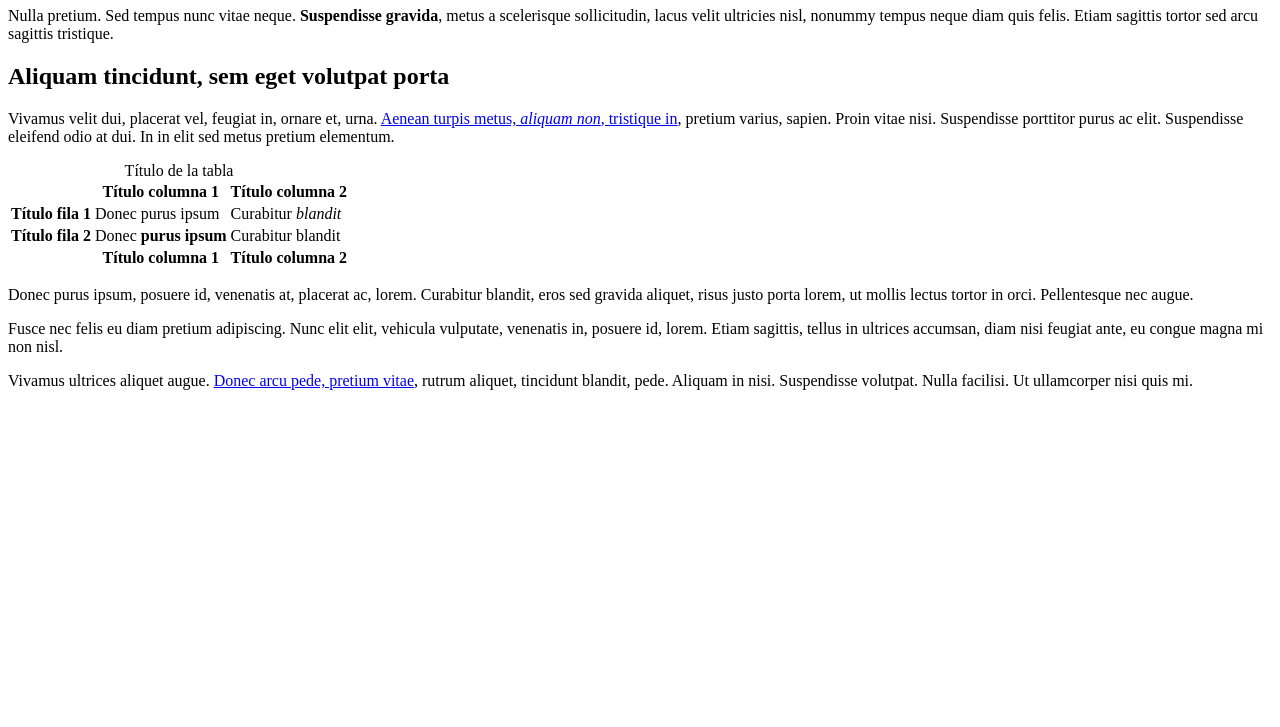
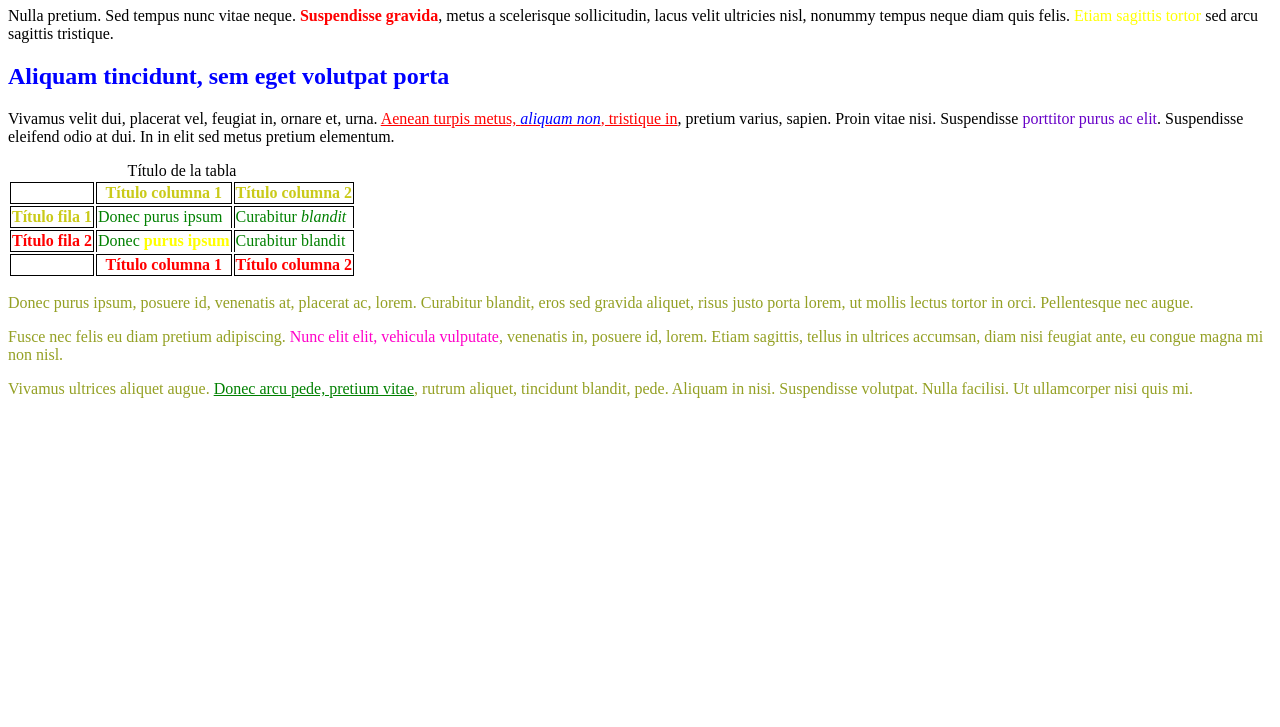
Before and after one commit to ChiniMarquez/EGG--html, a plain HTML site: page Ejercicio 10/index.html in a window 1280 px wide. Shown: the part 73-800 px from the top of the page. Drawn offline with Linux system fonts and the light colour scheme.

Commit message:
ejercicio 10

```diff
--- a/Ejercicio 10/css/estilos.css
+++ b/Ejercicio 10/css/estilos.css
@@ -0,0 +1,68 @@
+h1 {
+    color: teal;
+    text-align: left;
+}
+
+strong {
+    color: red;
+}
+
+span.destacado {
+    color: yellow;
+}
+
+h2 {
+    color: blue;
+}
+
+a {
+    color: red;
+}
+
+em {
+    color: blue;
+}
+
+span.especial {
+    color: rgb(103, 0, 199);
+}
+
+th.especial {
+    color: rgb(202, 202, 25);
+}
+
+th {
+    color: red;
+    border: 1px solid black;
+}
+
+td {
+    color: green;
+    border: 1px solid black;
+    border-bottom: none;
+}
+
+table {
+    border-style: 1px solid black;
+    border-bottom: none;
+}
+
+div#adicional {
+    color: rgb(148, 160, 36);
+}
+
+span#especial {
+    color: rgb(255, 0, 200);
+}
+
+div#adicional a {
+    color: green;
+}
+
+tr em {
+    color: green;
+}
+
+tr strong {
+    color: yellow;
+}
--- a/Ejercicio 10/index.html
+++ b/Ejercicio 10/index.html
@@ -1,6 +1,6 @@
 <!DOCTYPE html PUBLIC "-//W3C//DTD XHTML 1.0 Transitional//EN" "http://www.w3.org/TR/xhtml1/DTD/xhtml1-transitional.dtd">
 <html xmlns="http://www.w3.org/1999/xhtml">
-<link rel="stylesheet" href="./css/estilos.css">
+<link rel="stylesheet" href="./css/estilos.css" />
 
 <head>
     <meta http-equiv="Content-Type" content="text/html; charset=utf-8" />
@@ -10,17 +10,24 @@
 <body>
     <h1 id="titulo">Lorem ipsum dolor sit amet</h1>
 
-    <p>Nulla pretium. Sed tempus nunc vitae neque. <strong>Suspendisse gravida</strong>, metus a scelerisque sollicitudin, lacus velit ultricies nisl, nonummy tempus neque diam quis felis. <span class="destacado">Etiam sagittis tortor</span> sed arcu sagittis
-        tristique.
+    <p>
+        Nulla pretium. Sed tempus nunc vitae neque.
+        <strong>Suspendisse gravida</strong>, metus a scelerisque sollicitudin, lacus velit ultricies nisl, nonummy tempus neque diam quis felis.
+        <span class="destacado">Etiam sagittis tortor</span> sed arcu sagittis tristique.
     </p>
 
     <h2 id="subtitulo">Aliquam tincidunt, sem eget volutpat porta</h2>
 
-    <p>Vivamus velit dui, placerat vel, feugiat in, ornare et, urna. <a href="#">Aenean turpis metus, <em>aliquam non</em>, tristique in</a>, pretium varius, sapien. Proin vitae nisi. Suspendisse <span class="especial">porttitor purus ac elit</span>. Suspendisse
-        eleifend odio at dui. In in elit sed metus pretium elementum.</p>
+    <p>
+        Vivamus velit dui, placerat vel, feugiat in, ornare et, urna.
+        <a href="#">Aenean turpis metus, <em>aliquam non</em>, tristique in</a>, pretium varius, sapien. Proin vitae nisi. Suspendisse
+        <span class="especial">porttitor purus ac elit</span>. Suspendisse eleifend odio at dui. In in elit sed metus pretium elementum.
+    </p>
 
     <table summary="Descripción de la tabla y su contenido">
-        <caption>Título de la tabla</caption>
+        <caption>
+            Título de la tabla
+        </caption>
         <thead>
             <tr>
                 <th scope="col"></th>
@@ -52,13 +59,21 @@
     </table>
 
     <div id="adicional">
-        <p>Donec purus ipsum, posuere id, venenatis at, <span>placerat ac, lorem</span>. Curabitur blandit, eros sed gravida aliquet, risus justo porta lorem, ut mollis lectus tortor in orci. Pellentesque nec augue.</p>
+        <p>
+            Donec purus ipsum, posuere id, venenatis at,
+            <span>placerat ac, lorem</span>. Curabitur blandit, eros sed gravida aliquet, risus justo porta lorem, ut mollis lectus tortor in orci. Pellentesque nec augue.
+        </p>
 
-        <p>Fusce nec felis eu diam pretium adipiscing. <span id="especial">Nunc elit elit, vehicula vulputate</span>, venenatis in, posuere id, lorem. Etiam sagittis, tellus in ultrices accumsan, diam nisi feugiat ante, eu congue magna mi non nisl.</p>
+        <p>
+            Fusce nec felis eu diam pretium adipiscing.
+            <span id="especial">Nunc elit elit, vehicula vulputate</span>, venenatis in, posuere id, lorem. Etiam sagittis, tellus in ultrices accumsan, diam nisi feugiat ante, eu congue magna mi non nisl.
+        </p>
 
-        <p>Vivamus ultrices aliquet augue. <a href="#">Donec arcu pede, pretium vitae</a>, rutrum aliquet, tincidunt blandit, pede. Aliquam in nisi. Suspendisse volutpat. Nulla facilisi. Ut ullamcorper nisi quis mi.</p>
+        <p>
+            Vivamus ultrices aliquet augue.
+            <a href="#">Donec arcu pede, pretium vitae</a>, rutrum aliquet, tincidunt blandit, pede. Aliquam in nisi. Suspendisse volutpat. Nulla facilisi. Ut ullamcorper nisi quis mi.
+        </p>
     </div>
-
 </body>
 
 </html>
```
Also changed, not shown: Ejercicio 9/css/estilos.css (+26 -0 lines), Ejercicio 9/index.html (+10 -2 lines).
